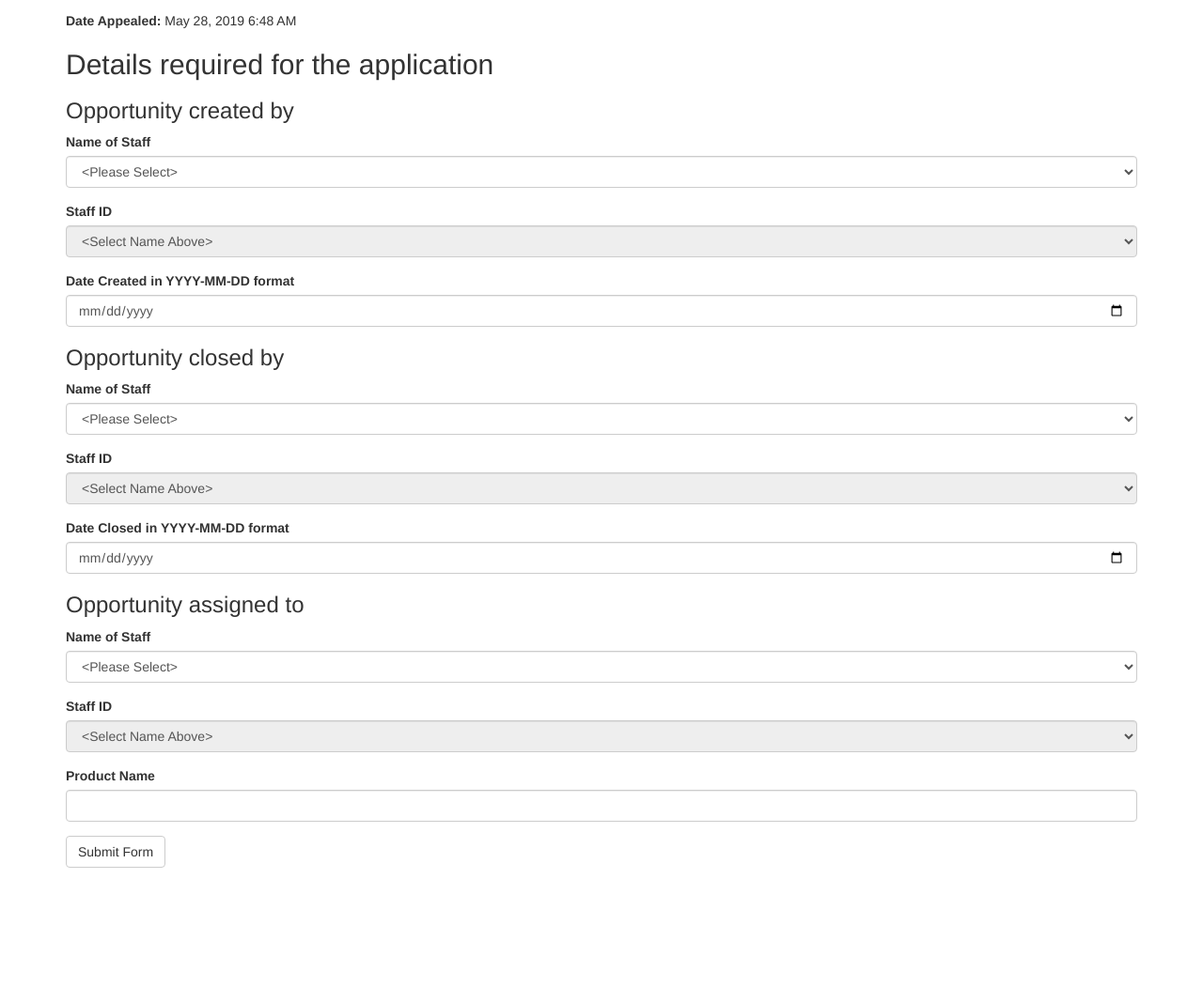
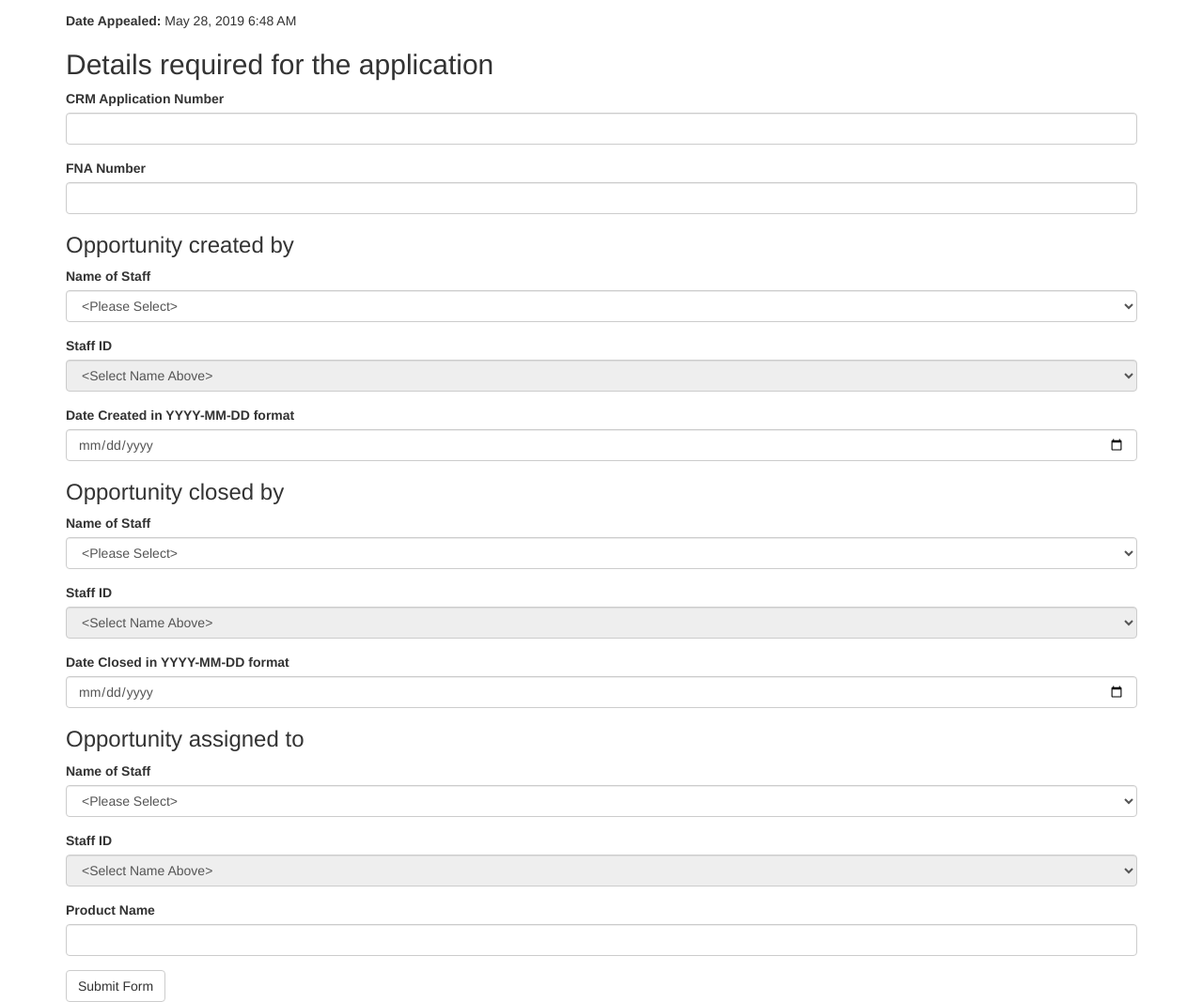
Before and after one commit to wfxronald/compauto, a Flask app: page / in a window 1280 px wide. Shown: the part 250-1317 px from the top of the page at 94% size. Before the commit the page ends 1174 px from the top, so only its background shows below. Run offline with Flask 2, Linux system fonts and the light colour scheme; the visitor is signed in with stand-in values (Sample User, id 1); data comes from the database, SQL or seed files in the repository; some libraries are stand-ins or nearby versions.

Commit message:
include opportunity database in the app

```diff
--- a/main/forms.py
+++ b/main/forms.py
@@ -11,6 +11,9 @@ class LoginForm(FlaskForm):
 
 
 class MainForm(FlaskForm):
+    crm_app_no = StringField('CRM Application Number', validators=[DataRequired()])
+    fna_no = StringField('FNA Number', validators=[DataRequired()])
+
     created_by_name = SelectField('Name of Staff', coerce=str, validators=[DataRequired()])
     created_by_id = SelectField('Staff ID', coerce=str, validators=[DataRequired()])
     create_date = DateField('Date Created in YYYY-MM-DD format', validators=[DataRequired()])
@@ -25,3 +28,8 @@ class MainForm(FlaskForm):
     pdt_name = StringField('Product Name', validators=[DataRequired()])
 
     submit = SubmitField('Submit Form')
+
+
+class ApproveForm(FlaskForm):
+    req_id = StringField('Enter a valid Request ID to approve', validators=[DataRequired()])  # Must be within length
+    submit = SubmitField('Approve')
--- a/main/models.py
+++ b/main/models.py
@@ -38,6 +38,9 @@ class Request(db.Model):
     requester_designation = db.Column(db.String(10))
     request_date = db.Column(db.DateTime, default=datetime.utcnow)
 
+    crm_app_no = db.Column(db.String(15))  # This should be a foreign key
+    fna_no = db.Column(db.String(10))
+
     created_by_name = db.Column(db.String(120))
     created_by_id = db.Column(db.String(10))
     create_date = db.Column(db.DateTime, default=datetime.utcnow)
@@ -53,3 +56,24 @@ class Request(db.Model):
 
     def __repr__(self):
         return '<Request #{}>'.format(self.id)
+
+
+class Opportunity(db.Model):
+    crm_app_no = db.Column(db.String(15), primary_key=True)  # This is a unique identifier of all opportunity
+    fna_no = db.Column(db.String(10))
+
+    created_by_name = db.Column(db.String(120))
+    created_by_id = db.Column(db.String(10))
+    create_date = db.Column(db.DateTime, default=datetime.utcnow)
+
+    closed_by_name = db.Column(db.String(120))
+    closed_by_id = db.Column(db.String(10))
+    close_date = db.Column(db.DateTime, default=datetime.utcnow)
+
+    assign_to_name = db.Column(db.String(120))
+    assign_to_id = db.Column(db.String(10))
+
+    pdt_name = db.Column(db.String(60))
+
+    def __repr__(self):
+        return '<Opportunity #{}>'.format(self.crm_app_no)
--- a/main/routes.py
+++ b/main/routes.py
@@ -2,7 +2,7 @@ from flask import render_template, flash, redirect, url_for, request
 from main import app, db
 from main.forms import LoginForm, MainForm
 from flask_login import current_user, login_user, logout_user, login_required
-from main.models import User, Request
+from main.models import User, Request, Opportunity
 from werkzeug.urls import url_parse
 from datetime import datetime
 from flask_table import Table, Col
@@ -44,6 +44,9 @@ def index():
                       requester_id=current_user.staff_id,
                       requester_designation=current_user.staff_designation,
                       request_date=current_time,
+
+                      crm_app_no=form.crm_app_no.data,
+                      fna_no=form.fna_no.data,
 
                       created_by_name=form.created_by_name.data,
                       created_by_id=form.created_by_id.data,
@@ -93,6 +96,7 @@ def login():
 
 
 @app.route('/dashboard')
+# Should check if you have permission before allowing access
 def dashboard():
     requests = Request.query.all()
 
@@ -104,6 +108,9 @@ def dashboard():
         requester_id = Col('requester_id')
         requester_designation = Col('requester_designation')
         request_date = Col('request_date')
+
+        crm_app_no = Col('crm_app_no')
+        fna_no = Col('fna_no')
 
         created_by_name = Col('created_by_name')
         created_by_id = Col('created_by_id')
@@ -122,6 +129,32 @@ def dashboard():
     return render_template('dashboard.html', request_table=request_table)
 
 
+@app.route('/opportunity')
+def opportunity():
+    opp = Opportunity.query.all()
+
+    # Declaration of the opportunity table to be presented in HTML form
+    class OppTable(Table):
+        crm_app_no = Col('crm_app_no')
+        fna_no = Col('fna_no')
+
+        created_by_name = Col('created_by_name')
+        created_by_id = Col('created_by_id')
+        create_date = Col('create_date')
+
+        closed_by_name = Col('closed_by_name')
+        closed_by_id = Col('closed_by_id')
+        close_date = Col('close_date')
+
+        assign_to_name = Col('assign_to_name')
+        assign_to_id = Col('assign_to_id')
+
+        pdt_name = Col('pdt_name')
+
+    opp_table = OppTable(opp)
+    return render_template('opportunity.html', opp_table=opp_table)
+
+
 @app.route('/logout')
 def logout():
     logout_user()
--- a/main/templates/index.html
+++ b/main/templates/index.html
@@ -40,6 +40,9 @@
         {{ form.hidden_tag() }}
         {{ wtf.form_errors(form, hiddens="only") }}
 
+        {{ wtf.form_field(form.crm_app_no) }}
+        {{ wtf.form_field(form.fna_no) }}
+
         <!-- All staff ID is automatically generated from staff name, hence is disabled -->
         <div class="created">
             <h3>Opportunity created by</h3>
```
Also changed, not shown: main/templates/opportunity.html (added, +7 -0 lines).
